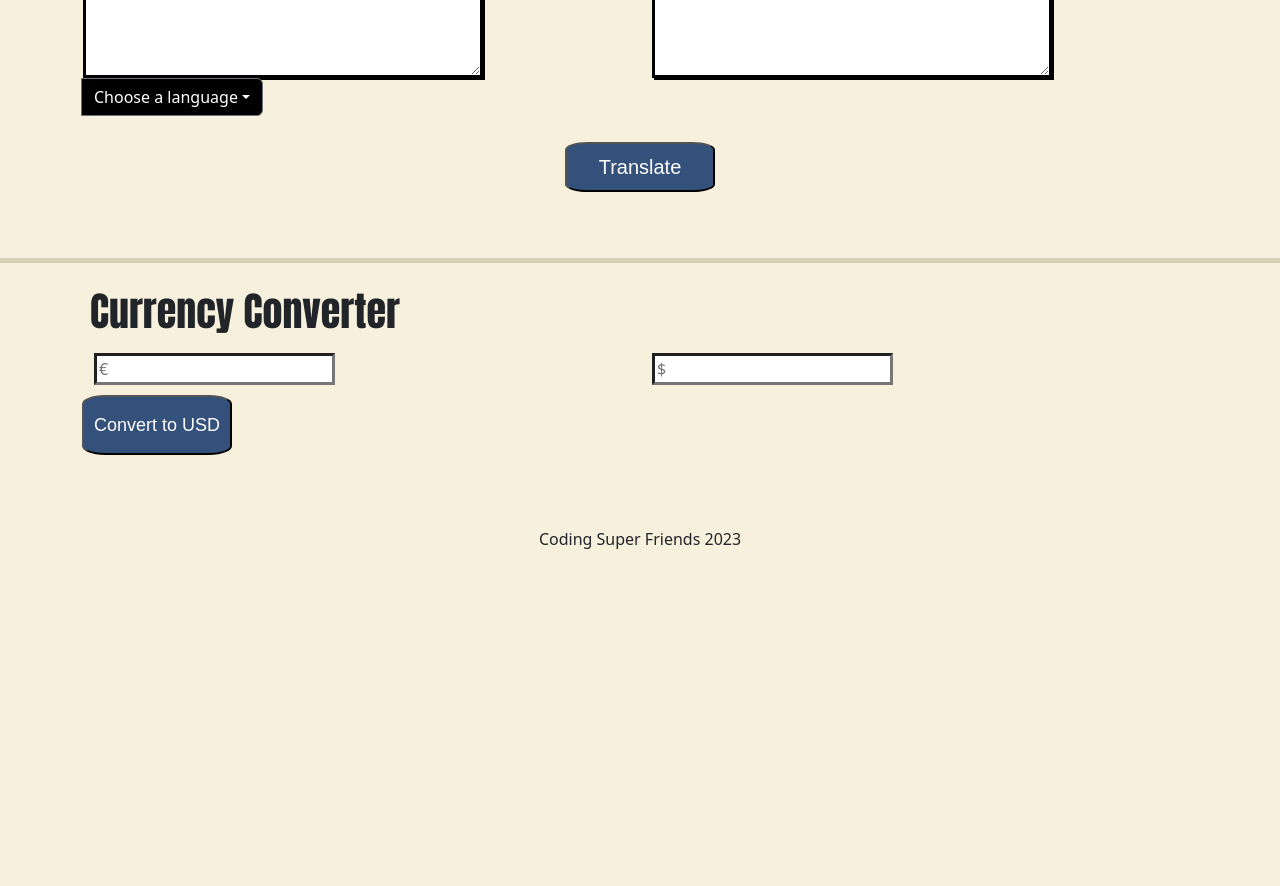
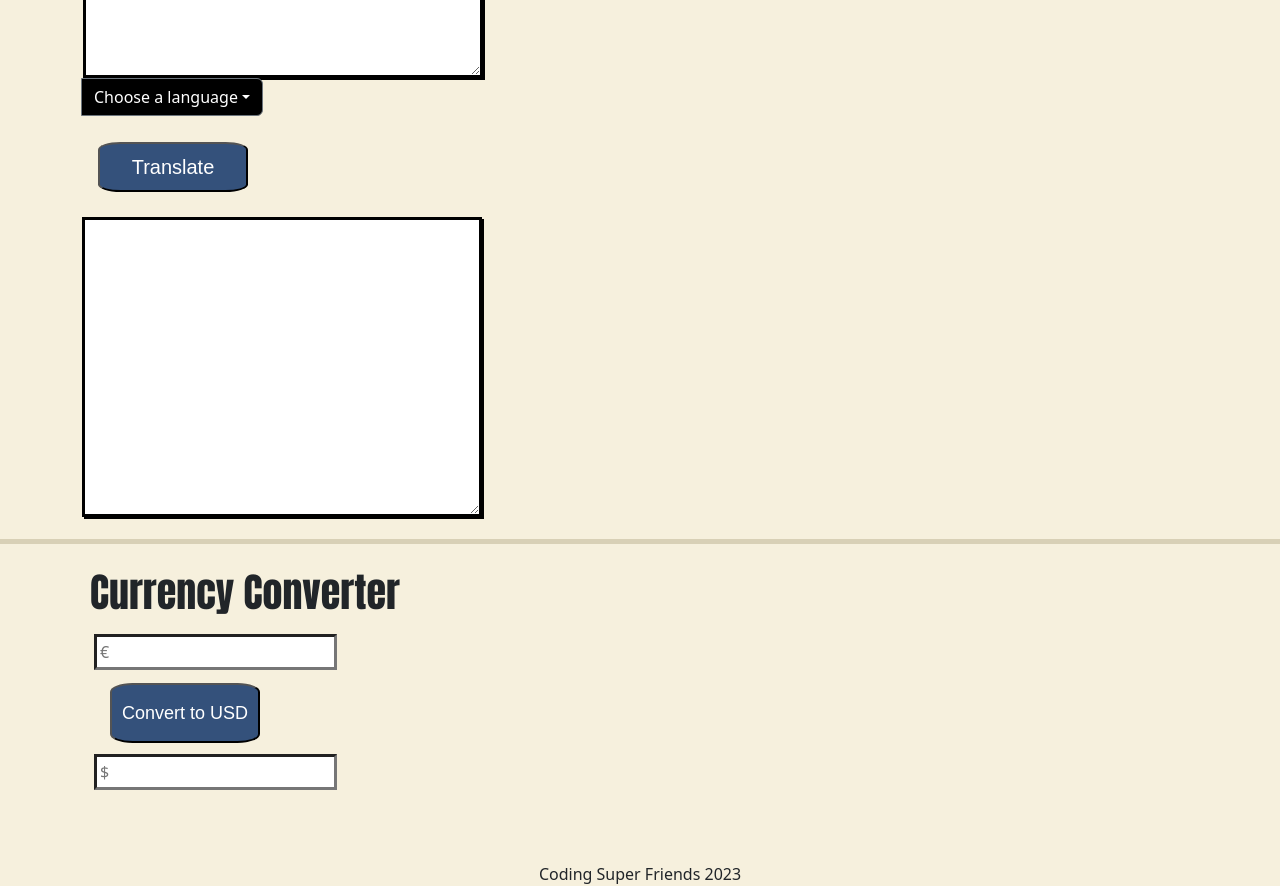
Before and after one commit to akcodes29/CafeTransmute, a plain HTML site: page index.html in a window 1280 px wide. Shown: the part 1240-2126 px from the top of the page. Before the commit the page ends 1791 px from the top, so only its background shows below. Drawn offline with nearby package versions, Linux system fonts and the light colour scheme.

Commit message:
moved buttons to align in middle of translate and converter boxes

```diff
--- a/assets/css/style.css
+++ b/assets/css/style.css
@@ -60,8 +60,9 @@ body {
     border-radius: 15%;
     font-family: Arial, Helvetica, sans-serif;
     margin-top: 10px;
-    margin-bottom: 50px;
+    margin-bottom: 25px;
     font-size: 20px;
+    margin-left: 16px;
 }
 
 .btn {
@@ -81,7 +82,8 @@ body {
     height: 60px;
     border-radius: 15%;
     font-family: Arial, Helvetica, sans-serif;
-    margin-top: 10px;
+    margin-top: 8px;
+    margin-left: 16px;
     font-size: 18px;
 }
 
@@ -94,10 +96,14 @@ body {
 
 #usd {
     border-width: 3px;
+    padding: 3px;
+    margin-top: 11px;
 }
 
 #eur {
     border-width: 3px;
+    padding: 3px;
+    margin-bottom: 5px;
 }
 
 hr.solid {
--- a/index.html
+++ b/index.html
@@ -66,19 +66,16 @@
                     </ul>
                 </div>
             </div>
+
+           <div class="col-12">
+             <button id="translateButton">Translate</button>
+           </div>
+
             <div class="col-12 col-sm-6">
                 <textarea id="translateOutput" type="text" aria-label="Text output into desired language"></textarea>
             </div>
         </div>
     </div>
-
-        <div class="container">
-            <div class="row">
-                <div class="col-12 d-flex justify-content-center">
-                    <button id="translateButton">Translate</button>
-                </div>
-            </div>
-        </div>
 
     </div>
 
@@ -88,15 +85,20 @@
         <h2 class="col-12 ps-2">Currency Converter</h2>
         <div class="container">
             <div class="row">
-                <div class="col-6 ">
+                <div class="col-12 col-sm-6 ">
                     <input id="eur" type="text" placeholder="€">
                 </div>
-                <div class="col-6">
+
+                <div class="col-12">
+                    <button id="currencyCon">Convert to USD</button>
+                </div>
+
+                <div class="col-12 col-sm-6">
                     <input id="usd" type="text" placeholder="$">
                 </div>
             </div>
         </div>
-        <button id="currencyCon">Convert to USD</button>
+
     </div>
 
     <footer>
```
